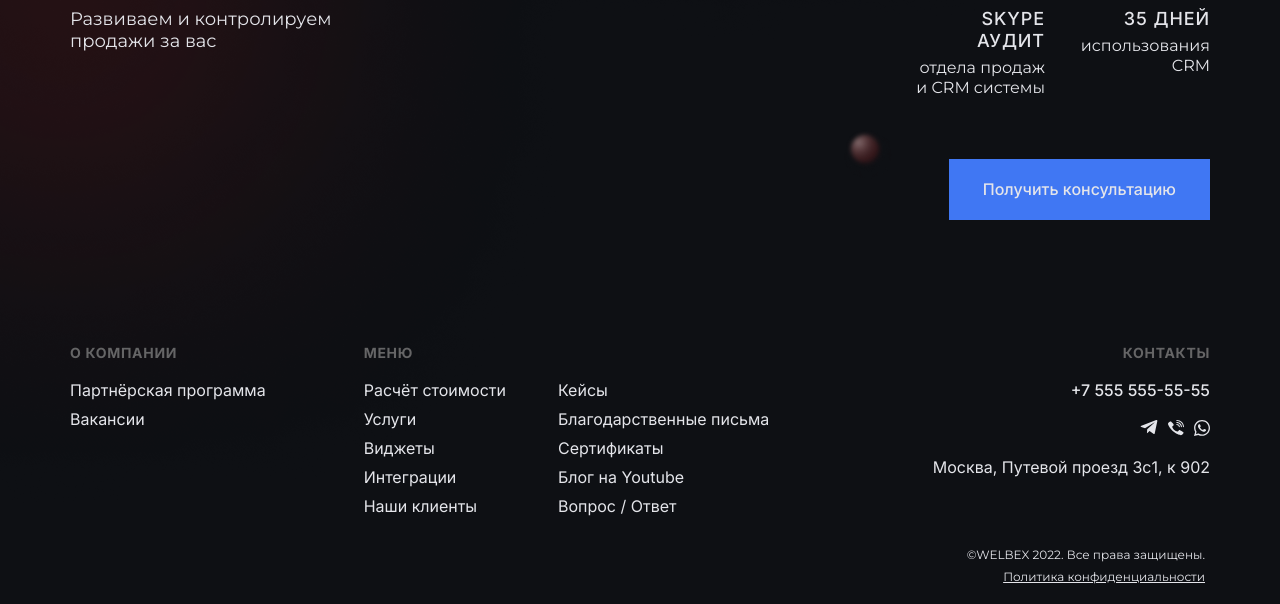
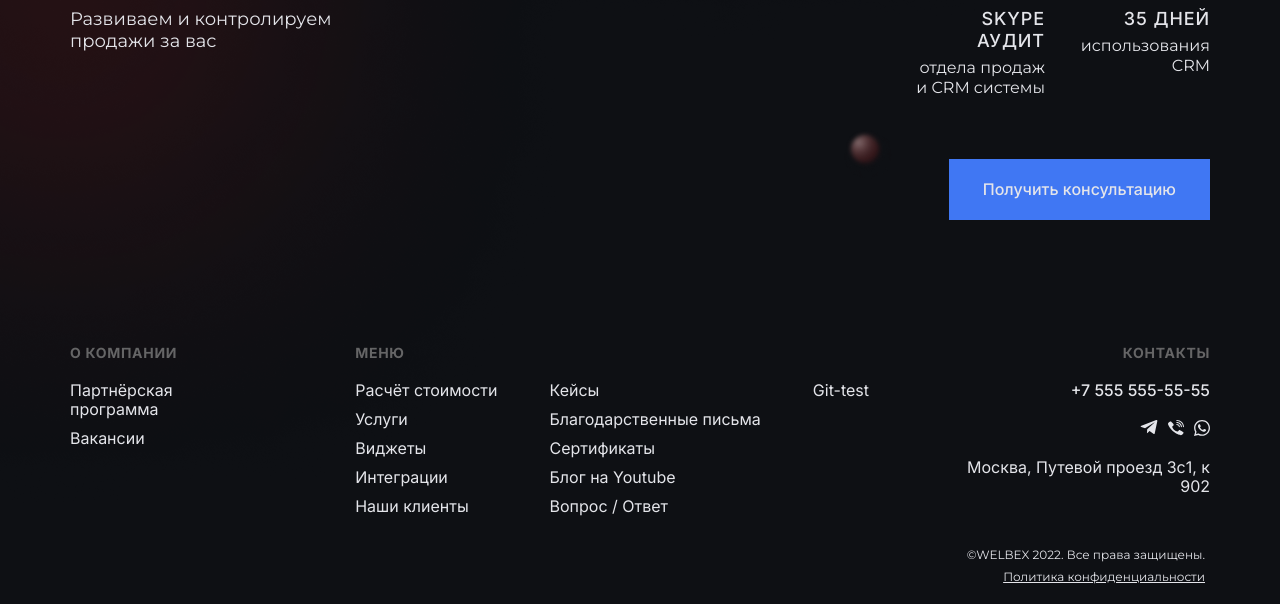
Before and after one commit to andreylementa/3welbex, a plain HTML site: page index.html in a window 1280 px wide. Shown: the part 412-1016 px from the top of the page. Drawn offline with Linux system fonts and the light colour scheme.

Commit message:
create git-test in nav

```diff
--- a/index.html
+++ b/index.html
@@ -328,6 +328,7 @@
             <a href="#" class="footer-nav__link">Сертификаты</a>
             <a href="#" class="footer-nav__link">Блог на Youtube</a>
             <a href="#" class="footer-nav__link">Вопрос / Ответ</a>
+            <a href="#" class="footer-nav__link">Git-test</a>
           </nav>
         </div>
         <div class="col">
```
